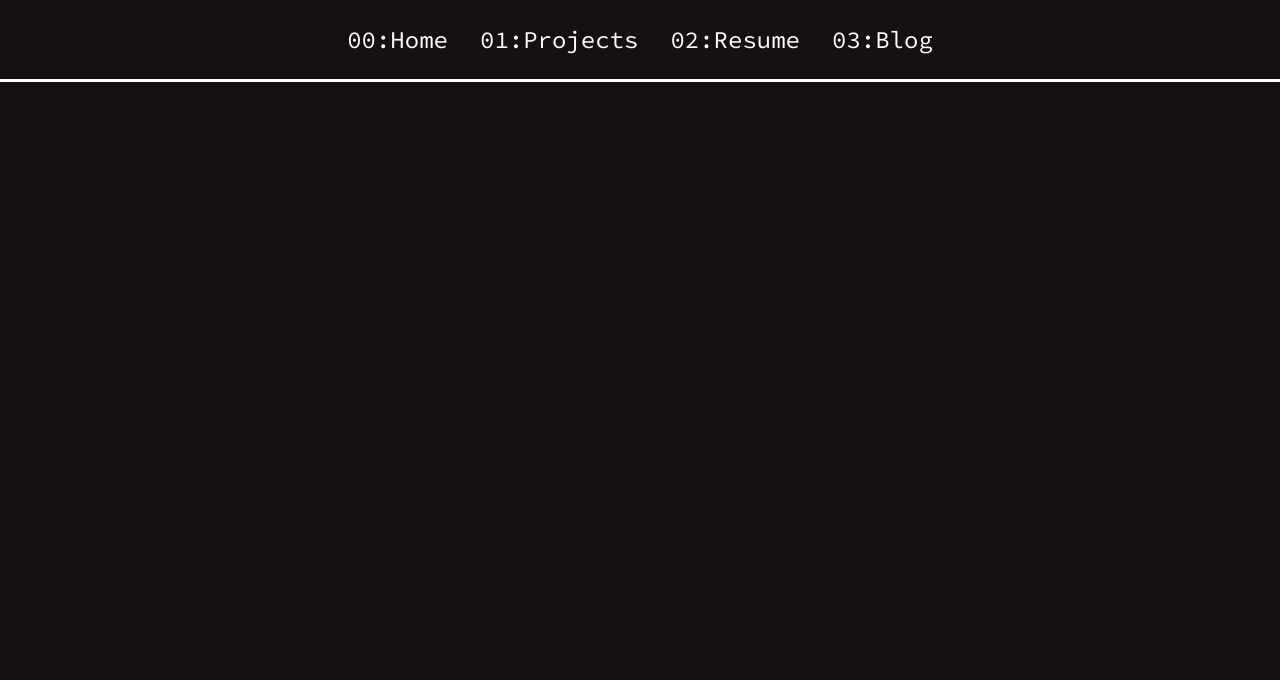
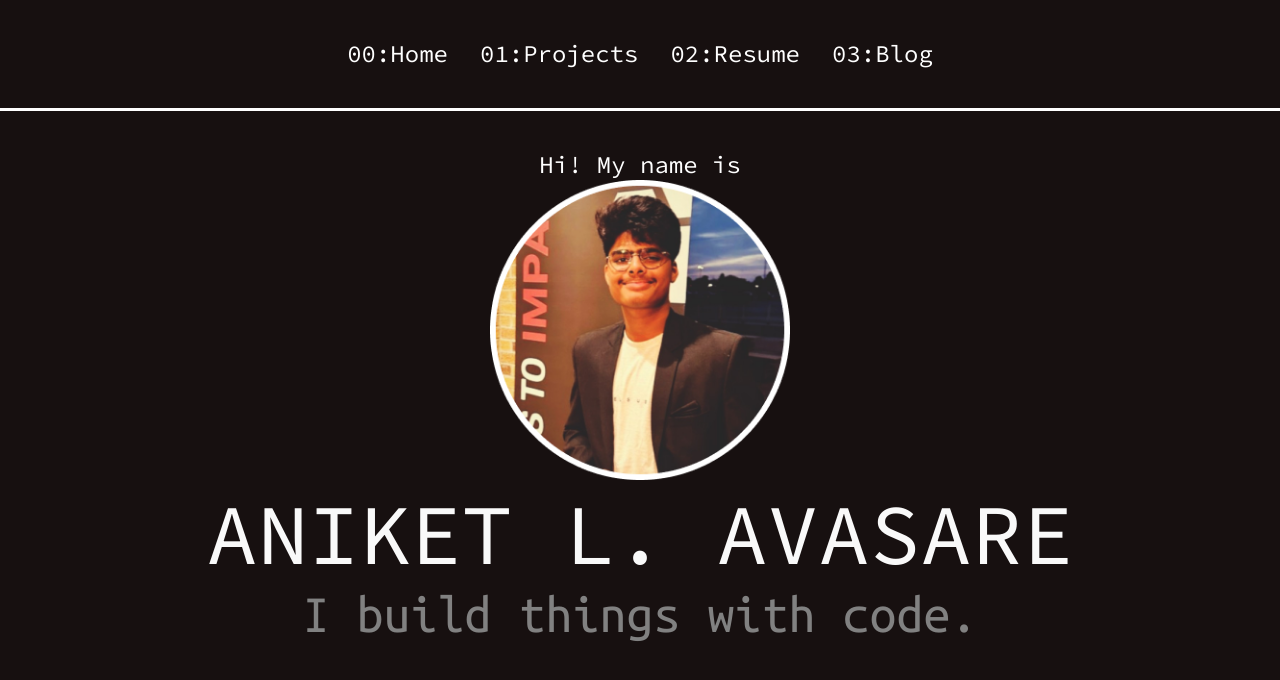
Before and after one commit to aavasare47/personal-portfolio-react, a React (Create React App) app: page / in a window 1280 px wide. Shown: the top 680 px of the page. Built offline with nearby package versions, Linux system fonts and the light colour scheme.

Commit message:
started hero

```diff
--- a/public/index.html
+++ b/public/index.html
@@ -24,20 +24,10 @@
       work correctly both with client-side routing and a non-root public URL.
       Learn how to configure a non-root public URL by running `npm run build`.
     -->
-    <title>React App</title>
+    <title>PPW</title>
   </head>
   <body>
-    <noscript>You need to enable JavaScript to run this app.</noscript>
     <div id="root"></div>
-    <!--
-      This HTML file is a template.
-      If you open it directly in the browser, you will see an empty page.
 
-      You can add webfonts, meta tags, or analytics to this file.
-      The build step will place the bundled scripts into the <body> tag.
-
-      To begin the development, run `npm start` or `yarn start`.
-      To create a production bundle, use `npm run build` or `yarn build`.
-    -->
   </body>
 </html>
--- a/src/App.js
+++ b/src/App.js
@@ -1,11 +1,12 @@
 import React from "react"
 import Navbar from "./Nav"
-
+import Hero from "./Hero"
 
 export default function App() {
   return (
     <div>
       <Navbar />
+      <Hero />
     </div>
   )
 }
--- /dev/null
+++ b/src/Hero.js
@@ -0,0 +1,14 @@
+import React from "react";
+
+export default function Hero () {
+    return (
+        <div className="hero--containter">
+            <p className="hero--element1">
+                Hi! My name is
+            </p>
+            <img className="hero--element2" src='/assets/Ellipse 1.png' alt="my face"/>
+            <p className="hero--element3">ANIKET L. AVASARE</p>
+            <p className="hero--element4">I build things with code.</p>
+        </div>
+    )
+}
--- a/src/index.css
+++ b/src/index.css
@@ -1,9 +1,9 @@
-@import url('https://fonts.googleapis.com/css2?family=Source+Code+Pro&display=swap');
+@import url('https://fonts.googleapis.com/css2?family=Source+Code+Pro&family=Ubuntu+Mono&display=swap');
 
 .navbar--option--list{
   list-style-type: none;
   color: #FFF;
-  font-family: Source Code Pro;
+  font-family: 'Source Code Pro', monospace;
   font-size: 1.5rem;
   font-style: normal;
   font-weight: 400;
@@ -14,7 +14,11 @@
   justify-content: center;
   gap: 2rem;
   border-bottom: 0.1875rem solid #FFF;
-  /* margin: 0; */
+  padding: 2.4rem 0;
+}
+
+.navbar--option--list > p {
+  margin: 0;
 }
 
 html {
@@ -28,3 +32,47 @@ body {
   min-height: 100%;
   background: #171010;
 }
+
+.hero--containter{
+  display: flex;
+  flex-direction: column;
+  align-items: center;
+  margin: 0;
+}
+.hero--element1 {
+  color: #FFF;
+  font-family: Source Code Pro;
+  font-size: 1.5rem;
+  font-style: normal;
+  font-weight: 400;
+  line-height: normal;
+  margin: 0;
+  margin-top: 2.4rem;
+}
+
+.hero--element2 {
+  width: 18.75rem;
+  height: 18.75rem;
+  flex-shrink: 0;
+  margin: 0;
+}
+
+.hero--element3 {
+  color: #F9F9F9;
+  font-family: Source Code Pro;
+  font-size: 5.3125rem;
+  font-style: normal;
+  font-weight: 400;
+  line-height: normal;
+  margin: 0;
+}
+
+.hero--element4{
+  color: #818181;
+  font-family: Ubuntu Mono;
+  font-size: 3.375rem;
+  font-style: normal;
+  font-weight: 400;
+  line-height: normal;
+  margin: 0;
+}
```
Also changed, not shown: public/assets/Ellipse 1.png (added), public/assets/hero img.jpeg (added).
